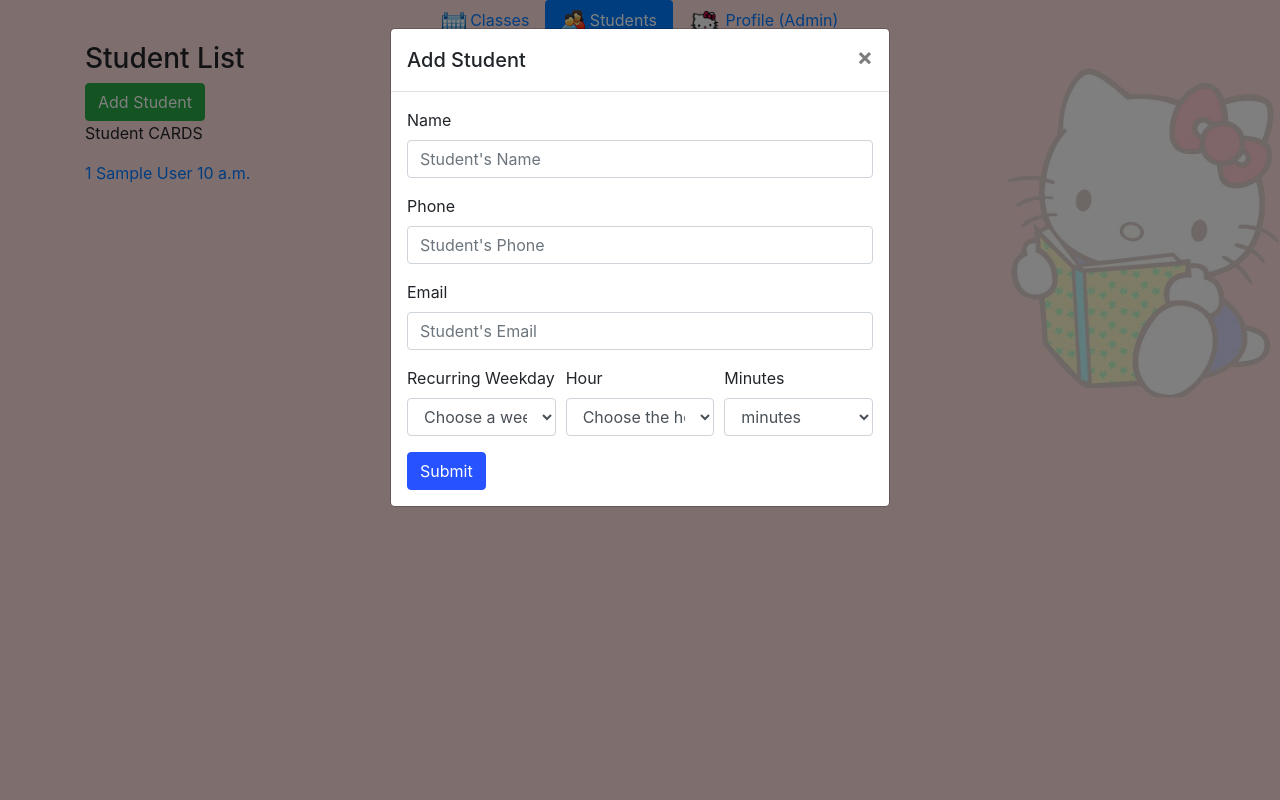
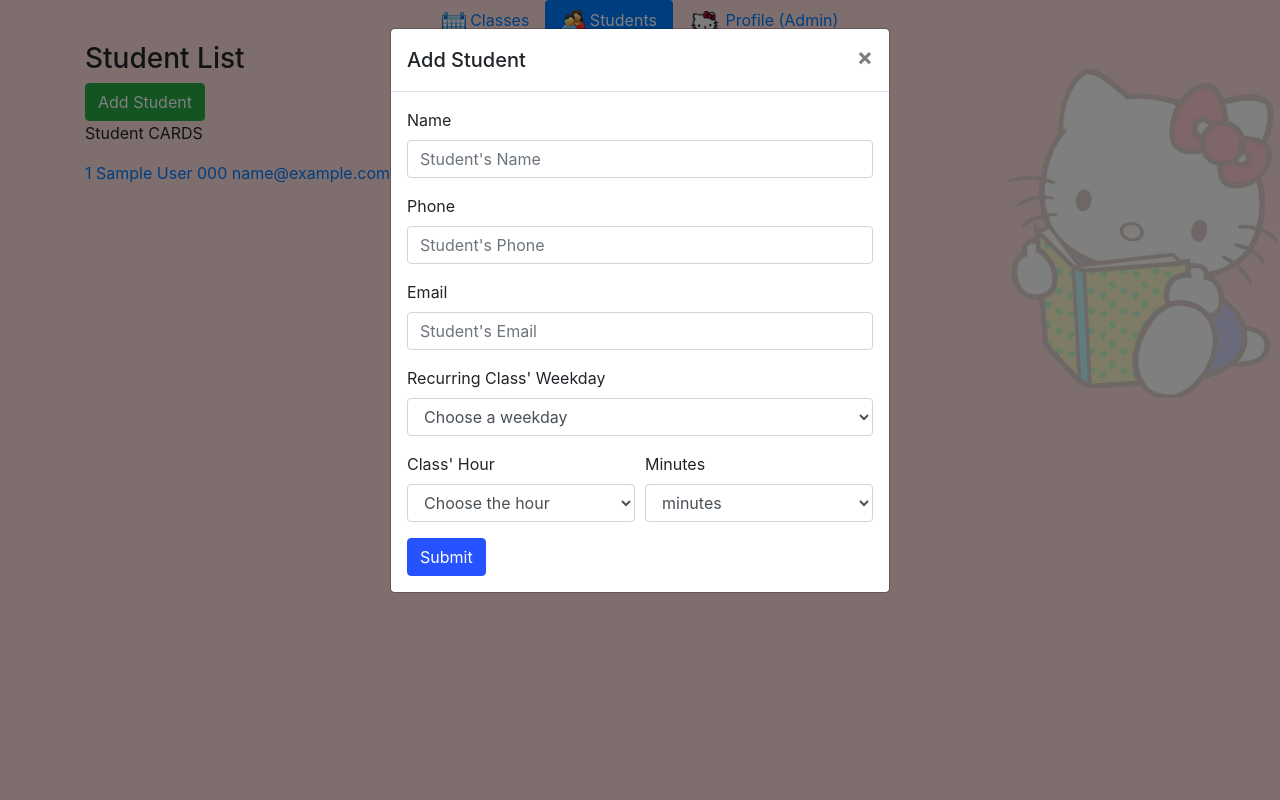
Before and after one commit to heitorchang/students, a Django app: page /classic/students/ in a window 1280 px wide, after a click on "Add Student". Run offline with Django 3.2, Linux system fonts and the light colour scheme; a user stored in the database is signed in; tables that the repository leaves empty hold one stand-in row (values such as "Sample post"); some libraries are stand-ins or nearby versions.

Commit message:
temporary edit student

```diff
--- a/classic/templates/classic/studentform.html
+++ b/classic/templates/classic/studentform.html
@@ -1,22 +1,25 @@
 <form method="POST">
     {% csrf_token %}
+
     <div class="form-group">
         <label for="studentName">Name</label>
         <input type="text" class="form-control" id="studentName" name="name" placeholder="Student's Name" required v-model="student.name">
     </div>
+
     <div class="form-group">
         <label for="studentPhone">Phone</label>
         <input type="text" class="form-control" id="studentPhone" name="phone" placeholder="Student's Phone" v-model="student.phone">
     </div>
+
     <div class="form-group">
         <label for="studentEmail">Email</label>
-        <input type="text" class="form-control" id="studentEmail" name="email" placeholder="Student's Email" v-model="student.email">
+        <input type="email" class="form-control" id="studentEmail" name="email" placeholder="Student's Email" v-model="student.email">
     </div>
-    <div class="form-row">
-        <div class="form-group col-md-4">
-            <label for="studentWeekday">Recurring Weekday</label>
+
+    <div class="form-group">
+        <label for="studentWeekday">Recurring Class' Weekday</label>
         <select class="form-control" id="studentWeekday" name="weekday">
-                <option value="-1">Choose a weekday</option>
+            <option value="">Choose a weekday</option>
             <option value="0">Mon</option>
             <option value="1">Tue</option>
             <option value="2">Wed</option>
@@ -26,52 +29,54 @@
             <option value="6">Sun</option>
         </select>
     </div>
-        <div class="form-group col-md-4">
-            <label for="studentHour">Hour</label>
+
+    <div class="form-row">
+        <div class="form-group col-md-6">
+            <label for="studentHour">Class' Hour</label>
             <select class="form-control" id="studentHour" name="hour">
-                <option value="-1">Choose the hour</option>
+                <option value="">Choose the hour</option>
                 <option value="00">12 am</option>
-                <option value="00">12 am</option>
-                <option value="00">12 am</option>
-                <option value="00">12 am</option>
-                <option value="00">12 am</option>
-                <option value="00">12 am</option>
-                <option value="00">12 am</option>
-                <option value="00">12 am</option>
-                <option value="00">12 am</option>
-                <option value="00">12 am</option>
-                <option value="00">12 am</option>
-                <option value="00">12 am</option>
-                <option value="00">12 am</option>
-                <option value="00">12 am</option>
-                <option value="00">12 am</option>
-                <option value="00">12 am</option>
-                <option value="00">12 am</option>
-                <option value="00">12 am</option>
-                <option value="00">12 am</option>
-                <option value="00">12 am</option>
-                <option value="00">12 am</option>
-                <option value="00">12 am</option>
-                <option value="00">12 am</option>
-                <option value="00">12 am</option>
+                <option value="01">1 am</option>
+                <option value="02">2 am</option>
+                <option value="03">3 am</option>
+                <option value="04">4 am</option>
+                <option value="05">5 am</option>
+                <option value="06">6 am</option>
+                <option value="07">7 am</option>
+                <option value="08">8 am</option>
+                <option value="09">9 am</option>
+                <option value="10">10 am</option>
+                <option value="11">11 am</option>
+                <option value="12">12 pm</option>
+                <option value="13">1 pm</option>
+                <option value="14">2 pm</option>
+                <option value="15">3 pm</option>
+                <option value="16">4 pm</option>
+                <option value="17">5 pm</option>
+                <option value="18">6 pm</option>
+                <option value="19">7 pm</option>
+                <option value="20">8 pm</option>
+                <option value="21">9 pm</option>
+                <option value="22">10 pm</option>
+                <option value="23">11 pm</option>
             </select>
         </div>
-        <div class="form-group col-md-4">
+        <div class="form-group col-md-6">
             <label for="studentMinutes">Minutes</label>
             <select class="form-control" id="studentMinutes" name="minutes">
-                <option value="-1">minutes</option>
-                <option value="00">:00</option>
-                <option value="05">:05</option>
-                <option value="10">:10</option>
-                <option value="15">:15</option>
-                <option value="20">:20</option>
-                <option value="25">:25</option>
-                <option value="30">:30</option>
-                <option value="35">:35</option>
-                <option value="40">:40</option>
-                <option value="45">:45</option>
-                <option value="50">:50</option>
-                <option value="55">:55</option>
+                <option value="">minutes</option>
+                <option value=":00">:00</option>
+                <option value=":05">:05</option>
+                <option value=":10">:10</option>
+                <option value=":15">:15</option>
+                <option value=":20">:20</option>
+                <option value=":25">:25</option>
+                <option value=":30">:30</option>
+                <option value=":35">:35</option>
+                <option value=":40">:40</option>
+                <option value=":45">:45</option>
+                <option value=":50">:50</option>
+                <option value=":55">:55</option>
             </select>
         </div>
     </div>
--- a/classic/templates/classic/studentlist.html
+++ b/classic/templates/classic/studentlist.html
@@ -1,4 +1,5 @@
 {% extends "classic/base.html" %}
+{% load index %}
 
 {% block content %}
 <h3>Student List</h3>
@@ -12,7 +13,13 @@
 <p>Student CARDS</p>
 
 {% for student in students %}
-<a href="/classic/students/{{ student.id }}/">{{ student.id }} {{ student.name }} {{ student.lesson_time }}</a><br>
+<a href="/classic/students/{{ student.id }}/">{{ student.id }} {{ student.name }} {{ student.phone }} {{ student.email }}
+
+    {% if student.lesson_weekday is not None %}
+    {{ day_abbr|index:student.lesson_weekday }}
+    {% endif %}
+
+    {{ student.lesson_time }}</a><br>
 {% endfor %}
 
 <!-- Add Student Modal -->
--- /dev/null
+++ b/classic/templatetags/index.py
@@ -0,0 +1,8 @@
+# https://stackoverflow.com/questions/4651172/reference-list-item-by-index-within-django-template
+
+from django import template
+register = template.Library()
+
+@register.filter
+def index(indexable, i):
+    return indexable[i]
--- a/classic/views.py
+++ b/classic/views.py
@@ -1,6 +1,7 @@
 from django.shortcuts import render, redirect
 from records.models import Student, Lesson, Notification
 from calendar import day_abbr
+
 
 def studentlist(request):
     if request.method == "POST":
@@ -14,10 +15,10 @@
         else:
             student_weekday = int(request.POST['weekday'])
 
-        if request.POST['time'].strip() == "":
+        if request.POST['hour'] == "" or request.POST['minutes'] == "":
             student_time = None
         else:
-            student_time = request.POST['time']
+            student_time = request.POST['hour'] + request.POST['minutes']
 
         Student.objects.create(teacher=student_teacher,
                                name=student_name,
@@ -43,26 +44,59 @@
         return render(request, "classic/studentlist.html",
                       {'activetab': 'students',
                        'students': students,
+                       'day_abbr': day_abbr,
                        'vueStudent': vueStudent})
 
 
 def studentdetail(request, student_id):
     student = Student.objects.get(id=student_id, teacher=request.user)
 
-    vueStudent = f"""
-    student: {{
-      name: '{student.name}',
-      phone: '{student.phone}',
-      email: '{student.email}',
-      weekday: '{day_abbr[student.lesson_weekday]}',
-      time: '{student.lesson_time}',
-    }}
-    """
+    if request.method == "POST":
+        new_teacher = request.user
+        new_name = request.POST['name']
+        new_phone = request.POST['phone']
+        new_email = request.POST['email']
 
-    return render(request, "classic/studentdetail.html",
-                  {'activetab': 'students',
-                   'studentId': student_id,
-                   'vueStudent': vueStudent})
+        if request.POST['weekday'].strip() == "":
+            new_weekday = None
+        else:
+            new_weekday = int(request.POST['weekday'])
+
+        if request.POST['hour'] == "" or request.POST['minutes'] == "":
+            new_time = None
+        else:
+            new_time = request.POST['hour'] + request.POST['minutes']
+
+        student.teacher = new_teacher
+        student.name = new_name
+        student.phone = new_phone
+        student.email = new_email
+        student.lesson_weekday = new_weekday
+        student.lesson_time = new_time
+        student.save()
+
+        return redirect("classic:studentlist")
+
+    else:
+        if student.lesson_weekday:
+            student_weekday = day_abbr[student.lesson_weekday]
+        else:
+            student_weekday = ''
+
+        vueStudent = f"""
+        student: {{
+          name: '{student.name}',
+          phone: '{student.phone}',
+          email: '{student.email}',
+          weekday: '{student_weekday}',
+          time: '{student.lesson_time}',
+        }}
+        """
+
+        return render(request, "classic/studentdetail.html",
+                      {'activetab': 'students',
+                       'studentId': student_id,
+                       'vueStudent': vueStudent})
 
 
 def lessonlist(request):
```
Also changed, not shown: classic/templatetags/__init__.py (added). Lines whose indentation alone changed are shown as unchanged.
